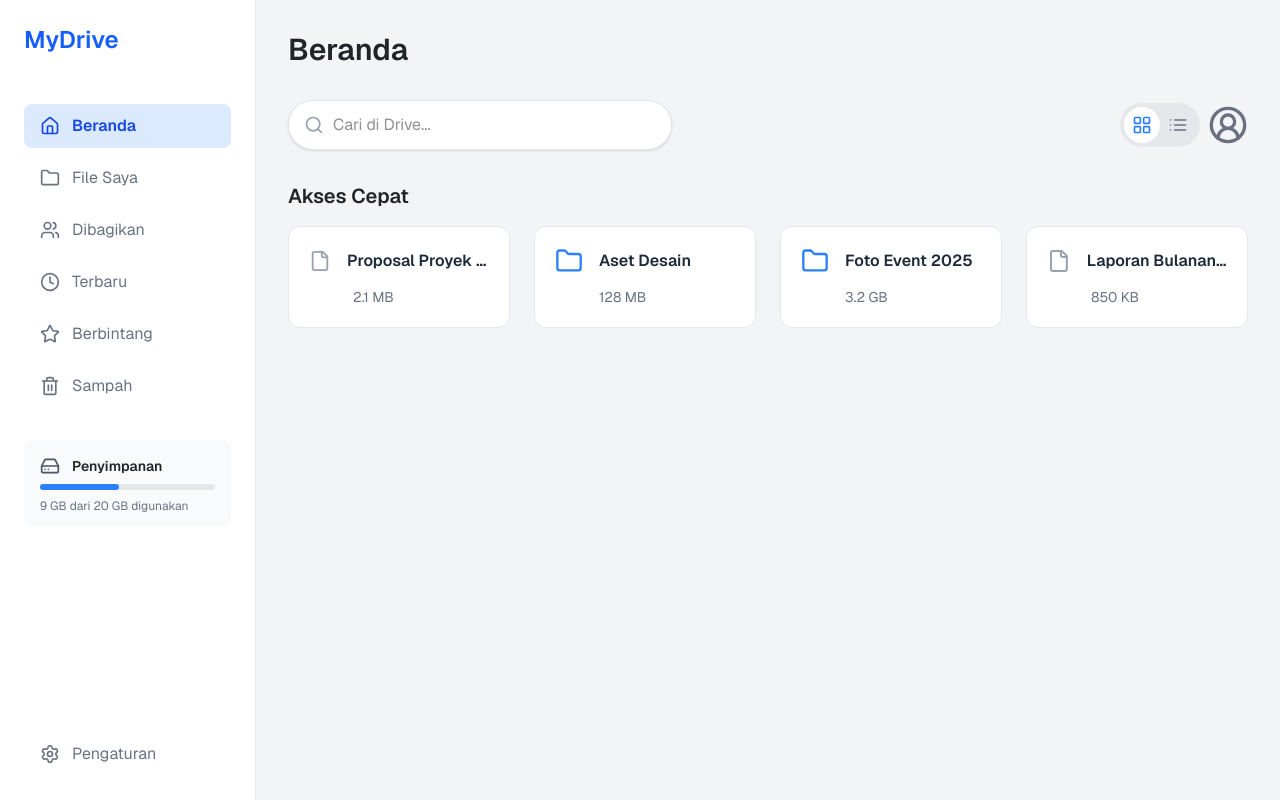
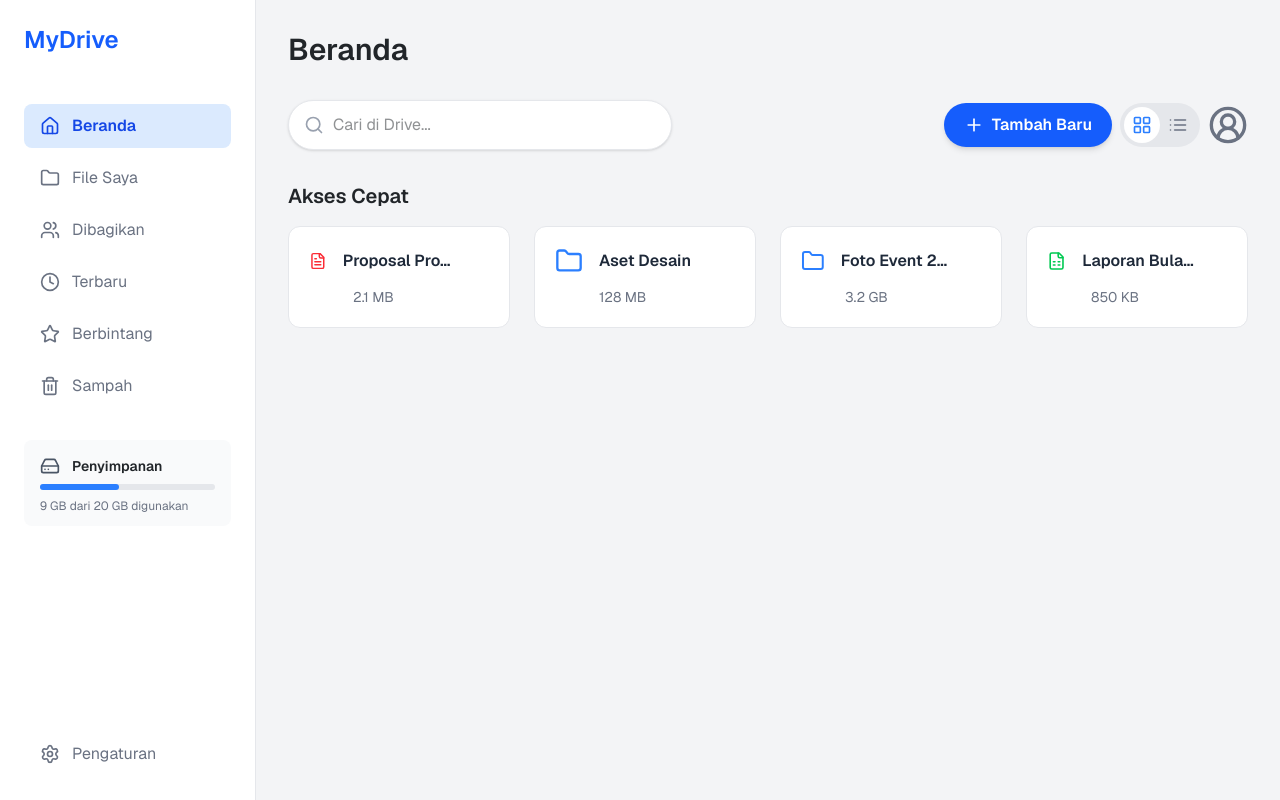
Before and after one commit to azharanggakusuma/mydrive, a Next.js app: page / in a window 1280 px wide. Built offline with nearby package versions, Linux system fonts and the light colour scheme.

Commit message:
feat: add loading state and skeleton components to FileAccess, enhance DrivePage with loading simulation

```diff
--- a/app/page.tsx
+++ b/app/page.tsx
@@ -1,7 +1,6 @@
 "use client";
 
-import { useState } from "react";
-import { Plus } from "lucide-react";
+import { useState, useEffect } from "react";
 import { filesData } from "@/lib/data";
 import { Header } from "@/components/ui/Header";
 import { Sidebar } from "@/components/ui/Sidebar";
@@ -11,7 +10,17 @@ import { EmptyState } from "@/components/ui/EmptyState";
 export default function DrivePage() {
   const [isSidebarOpen, setSidebarOpen] = useState(false);
   const [viewMode, setViewMode] = useState<'grid' | 'list'>('grid');
+  const [isLoading, setIsLoading] = useState(true); // <-- State loading baru
   const hasFiles = filesData.length > 0;
+
+  // Simulasi fetching data saat komponen pertama kali dimuat
+  useEffect(() => {
+    const timer = setTimeout(() => {
+      setIsLoading(false);
+    }, 1500); // <-- Tampilkan skeleton selama 1.5 detik
+
+    return () => clearTimeout(timer); // Cleanup timer
+  }, []);
 
   const toggleSidebar = () => setSidebarOpen(!isSidebarOpen);
 
@@ -30,14 +39,18 @@ export default function DrivePage() {
 
       {/* Konten Utama */}
       <main className="flex-1 p-4 sm:p-6 lg:p-8 flex flex-col overflow-y-auto">
-        <div className="flex items-center justify-between mb-8 w-full">
-            <h1 className="text-3xl font-bold">Beranda</h1>
-            <button className="flex sm:hidden items-center gap-2 px-4 py-2 rounded-full bg-blue-600 text-white hover:bg-blue-700 transition-colors font-semibold">
-                <Plus size={20} />
-            </button>
-        </div>
+        <h1 className="text-3xl font-bold mb-8">Beranda</h1>
+
         <Header onMenuClick={toggleSidebar} viewMode={viewMode} onViewChange={setViewMode} />
-        {hasFiles ? <FileAccess viewMode={viewMode} /> : <EmptyState />}
+
+        {isLoading ? (
+            <FileAccess viewMode={viewMode} isLoading={true} />
+        ) : hasFiles ? (
+            <FileAccess viewMode={viewMode} isLoading={false} />
+        ) : (
+            <EmptyState />
+        )}
+
       </main>
     </div>
   );
--- a/components/ui/FileAccess.tsx
+++ b/components/ui/FileAccess.tsx
@@ -1,45 +1,138 @@
-import { File, Folder } from "lucide-react";
+import { File, Folder, FileText, FileSpreadsheet, MoreHorizontal } from "lucide-react";
 import { filesData, type FileItem } from "@/lib/data";
+import { motion } from "framer-motion";
+
+// [BARU] Komponen untuk memilih ikon berdasarkan tipe file
+const FileTypeIcon = ({ name, type }: { name: string, type: 'file' | 'folder' }) => {
+  if (type === 'folder') {
+    return <Folder className="text-blue-500 group-hover:text-blue-600" size={28} />;
+  }
+
+  const extension = name.split('.').pop();
+
+  switch (extension) {
+    case 'pdf':
+      return <FileText className="text-red-500" size={28} />;
+    case 'xlsx':
+      return <FileSpreadsheet className="text-green-500" size={28} />;
+    default:
+      return <File className="text-gray-400 group-hover:text-gray-500" size={28} />;
+  }
+};
 
 const FileCard = ({ name, type, size }: FileItem) => (
-  <div className="bg-white dark:bg-gray-800 p-5 rounded-xl border border-gray-200 dark:border-gray-700 hover:border-blue-500 hover:shadow-lg hover:-translate-y-1 transition-all duration-300 cursor-pointer group">
+  <div className="bg-white dark:bg-gray-800 p-5 rounded-xl border border-gray-200 dark:border-gray-700 hover:border-blue-500 hover:shadow-lg hover:-translate-y-1 transition-all duration-300 cursor-pointer group relative">
     <div className="flex items-center gap-4 mb-3">
-      {type === "folder" ? <Folder className="text-blue-500 group-hover:text-blue-600" size={28} /> : <File className="text-gray-400 group-hover:text-gray-500" size={28} />}
-      <span className="font-semibold text-gray-800 dark:text-gray-200 truncate">{name}</span>
+      <FileTypeIcon name={name} type={type} />
+      <span className="font-semibold text-gray-800 dark:text-gray-200 truncate pr-8">{name}</span>
     </div>
     <p className="text-sm text-gray-500 dark:text-gray-400 pl-11">{size}</p>
+    <button className="absolute top-4 right-4 p-1 rounded-full text-gray-400 hover:bg-gray-200 dark:hover:bg-gray-700 opacity-0 group-hover:opacity-100 transition-opacity">
+        <MoreHorizontal size={20} />
+    </button>
   </div>
 );
 
+// [BARU] FileRow yang lebih responsif
 const FileRow = ({ name, type, size, modified }: FileItem) => (
-    <div className="grid grid-cols-12 gap-4 items-center px-4 py-3 rounded-lg hover:bg-gray-100 dark:hover:bg-gray-800 transition-colors cursor-pointer">
-        <div className="col-span-6 flex items-center gap-4">
-            {type === "folder" ? <Folder className="text-blue-500" size={20} /> : <File className="text-gray-400" size={20} />}
+    <div className="grid grid-cols-12 gap-x-4 items-center px-4 py-3 rounded-lg hover:bg-gray-100 dark:hover:bg-gray-800 transition-colors cursor-pointer group">
+        <div className="col-span-12 sm:col-span-6 flex items-center gap-4">
+            <div className="flex-shrink-0"><FileTypeIcon name={name} type={type} /></div>
             <span className="font-medium truncate">{name}</span>
         </div>
-        <div className="col-span-3 text-sm text-gray-500 dark:text-gray-400">{modified}</div>
-        <div className="col-span-3 text-sm text-gray-500 dark:text-gray-400">{size}</div>
+        <div className="col-span-6 sm:col-span-3 text-sm text-gray-500 dark:text-gray-400 pl-11 sm:pl-0">{modified}</div>
+        <div className="col-span-6 sm:col-span-3 text-sm text-gray-500 dark:text-gray-400 pl-11 sm:pl-0 sm:text-left">{size}</div>
     </div>
 );
 
-export const FileAccess = ({ viewMode }: { viewMode: 'grid' | 'list' }) => (
+
+// [BARU] Komponen Skeleton untuk Loading
+const FileCardSkeleton = () => (
+    <div className="bg-white dark:bg-gray-800 p-5 rounded-xl border border-gray-200 dark:border-gray-700 animate-pulse">
+        <div className="flex items-center gap-4 mb-3">
+            <div className="w-7 h-7 bg-gray-200 dark:bg-gray-700 rounded"></div>
+            <div className="h-4 bg-gray-200 dark:bg-gray-700 rounded w-3/4"></div>
+        </div>
+        <div className="h-3 bg-gray-200 dark:bg-gray-700 rounded w-1/2 ml-11"></div>
+    </div>
+);
+
+const FileRowSkeleton = () => (
+    <div className="grid grid-cols-12 gap-4 items-center px-4 py-5 animate-pulse">
+        <div className="col-span-6 flex items-center gap-4">
+            <div className="w-5 h-5 bg-gray-200 dark:bg-gray-700 rounded"></div>
+            <div className="h-4 bg-gray-200 dark:bg-gray-700 rounded w-3/4"></div>
+        </div>
+        <div className="col-span-3 h-4 bg-gray-200 dark:bg-gray-700 rounded"></div>
+        <div className="col-span-3 h-4 bg-gray-200 dark:bg-gray-700 rounded"></div>
+    </div>
+);
+
+
+export const FileAccess = ({ viewMode, isLoading }: { viewMode: 'grid' | 'list', isLoading: boolean }) => {
+    // Container Variants untuk animasi stagger
+    const containerVariants = {
+        hidden: { opacity: 0 },
+        visible: {
+            opacity: 1,
+            transition: {
+                staggerChildren: 0.05
+            }
+        }
+    };
+
+    // Item Variants untuk animasi stagger
+    const itemVariants = {
+        hidden: { y: 20, opacity: 0 },
+        visible: { y: 0, opacity: 1 }
+    };
+
+    if (isLoading) {
+        return (
+            <div>
+                <h2 className="text-xl font-semibold mb-4">Memuat...</h2>
+                {viewMode === 'grid' ? (
+                    <div className="grid grid-cols-1 sm:grid-cols-2 lg:grid-cols-3 xl:grid-cols-4 gap-6">
+                        {[...Array(4)].map((_, i) => <FileCardSkeleton key={i} />)}
+                    </div>
+                ) : (
+                    <div className="bg-white dark:bg-gray-800/50 p-2 rounded-lg">
+                        {[...Array(4)].map((_, i) => <FileRowSkeleton key={i} />)}
+                    </div>
+                )}
+            </div>
+        )
+    }
+
+    return (
         <div>
             <h2 className="text-xl font-semibold mb-4">Akses Cepat</h2>
             {viewMode === 'grid' ? (
-      <div className="grid grid-cols-1 sm:grid-cols-2 xl:grid-cols-4 gap-6">
-        {filesData.map((file, index) => <FileCard key={index} {...file} />)}
-      </div>
+                <motion.div
+                    className="grid grid-cols-1 sm:grid-cols-2 lg:grid-cols-3 xl:grid-cols-4 gap-6"
+                    variants={containerVariants}
+                    initial="hidden"
+                    animate="visible"
+                >
+                    {filesData.map((file, index) => <motion.div key={index} variants={itemVariants}><FileCard {...file} /></motion.div>)}
+                </motion.div>
             ) : (
-      <div className="bg-white dark:bg-gray-800/50 p-2 rounded-lg">
-          <div className="grid grid-cols-12 gap-4 px-4 pb-2 border-b border-gray-200 dark:border-gray-700">
+                <motion.div
+                    className="bg-white dark:bg-gray-800/50 p-2 rounded-lg"
+                    variants={containerVariants}
+                    initial="hidden"
+                    animate="visible"
+                >
+                    <div className="hidden sm:grid grid-cols-12 gap-4 px-4 pb-2 border-b border-gray-200 dark:border-gray-700">
                         <div className="col-span-6 text-sm font-semibold text-gray-600 dark:text-gray-400">Nama</div>
                         <div className="col-span-3 text-sm font-semibold text-gray-600 dark:text-gray-400">Terakhir diubah</div>
                         <div className="col-span-3 text-sm font-semibold text-gray-600 dark:text-gray-400">Ukuran file</div>
                     </div>
                     <div className="mt-2 flex flex-col gap-1">
-            {filesData.map((file, index) => <FileRow key={index} {...file} />)}
+                        {filesData.map((file, index) => <motion.div key={index} variants={itemVariants}><FileRow {...file} /></motion.div>)}
                     </div>
-      </div>
+                </motion.div>
             )}
         </div>
     );
+};
--- a/components/ui/Header.tsx
+++ b/components/ui/Header.tsx
@@ -4,6 +4,7 @@ import {
   LayoutGrid,
   List,
   UserCircle2,
+  Plus,
 } from "lucide-react";
 
 export type HeaderProps = {
@@ -13,6 +14,7 @@ export type HeaderProps = {
 };
 
 export const Header = ({ onMenuClick, viewMode, onViewChange }: HeaderProps) => (
+  <>
     <header className="flex justify-between items-center mb-8 w-full gap-4">
       <div className="flex items-center gap-4 flex-1">
         <button onClick={onMenuClick} className="lg:hidden p-2 rounded-md hover:bg-gray-200 dark:hover:bg-gray-800 transition-colors" aria-label="Toggle Menu">
@@ -24,6 +26,11 @@ export const Header = ({ onMenuClick, viewMode, onViewChange }: HeaderProps) =>
         </div>
       </div>
       <div className="flex items-center gap-2">
+        {/* Tombol Tambah Baru untuk Desktop */}
+        <button className="hidden sm:flex items-center gap-2 px-5 py-2.5 rounded-full bg-blue-600 text-white hover:bg-blue-700 transition-all duration-300 font-semibold shadow-md hover:shadow-lg transform hover:-translate-y-0.5">
+          <Plus size={20} /> Tambah Baru
+        </button>
+        {/* Tombol View & User Icon */}
         <div className="hidden sm:flex items-center bg-gray-200 dark:bg-gray-800 p-1 rounded-full">
             <button onClick={() => onViewChange('grid')} className={`p-2 rounded-full transition-colors ${viewMode === 'grid' ? 'bg-white dark:bg-gray-700 text-blue-500' : 'text-gray-500 hover:text-blue-500'}`}>
                 <LayoutGrid size={20} />
@@ -35,4 +42,12 @@ export const Header = ({ onMenuClick, viewMode, onViewChange }: HeaderProps) =>
         <UserCircle2 size={40} className="text-gray-500 cursor-pointer" />
       </div>
     </header>
+
+    {/* [BARU] Floating Action Button (FAB) untuk Mobile */}
+    <div className="fixed sm:hidden bottom-6 right-6 z-40">
+        <button className="flex items-center justify-center w-14 h-14 bg-blue-600 rounded-full text-white shadow-lg hover:bg-blue-700 transition-all transform hover:scale-110">
+            <Plus size={28} />
+        </button>
+    </div>
+  </>
 );
--- a/package.json
+++ b/package.json
@@ -8,6 +8,7 @@
     "start": "next start"
   },
   "dependencies": {
+    "framer-motion": "^12.23.12",
     "lucide-react": "^0.542.0",
     "next": "15.5.2",
     "react": "19.1.0",
```
Also changed, not shown: 1 other file (tests, documents, lock files or other folders). Lines whose indentation alone changed are shown as unchanged.
